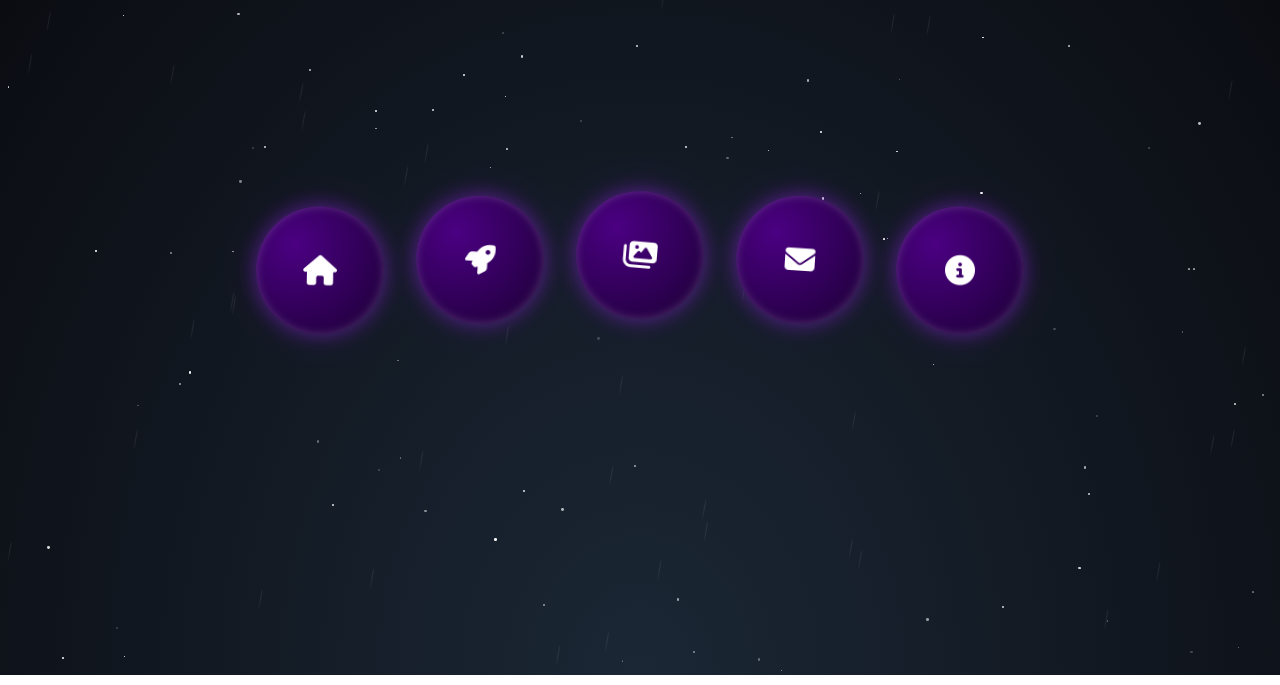
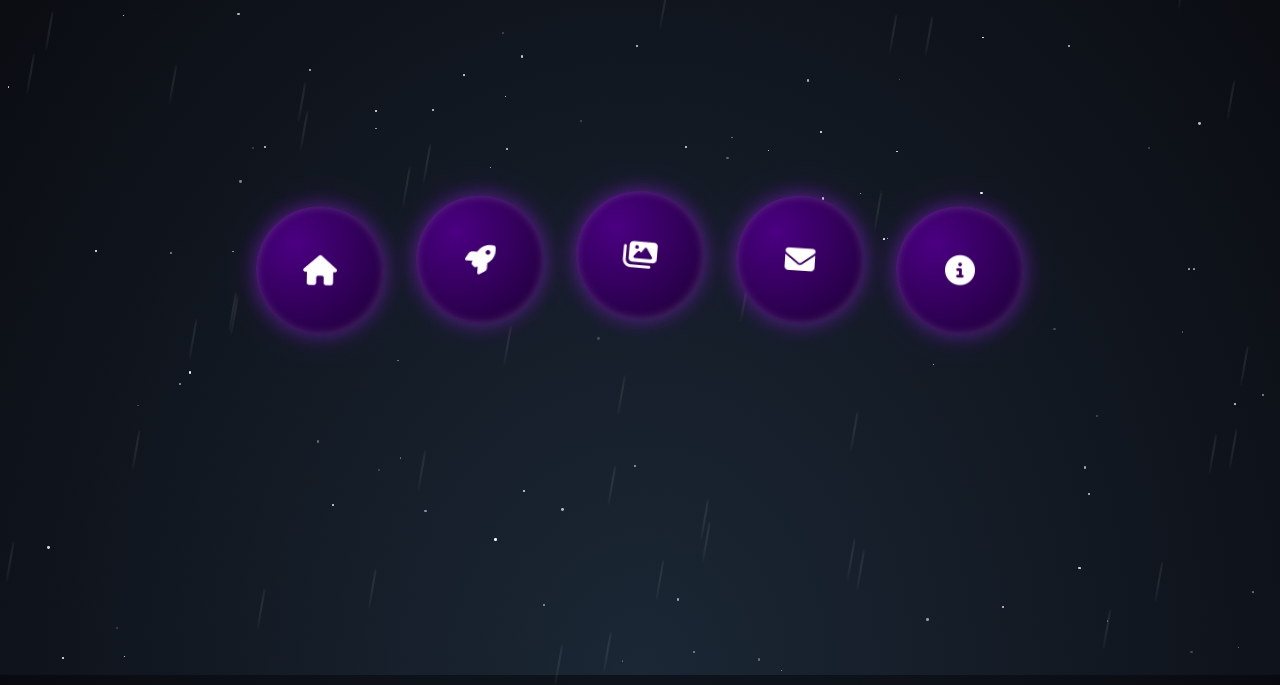
Before and after one commit to ALTcci/WebCodex, a plain HTML site: page index.html in a window 1280 px wide. Shown: the part 125-810 px from the top of the page. Drawn offline with nearby package versions, Linux system fonts and the light colour scheme.

Commit message:
bigger rain droplets

```diff
--- a/index.html
+++ b/index.html
@@ -70,8 +70,8 @@ transform: translateY(100vh) translateX(-50px) rotate(10deg);
 
 .raindrop {
 position: absolute;
-width: 1px;
-height: 20px;
+width: 2px;
+height: 40px;
 background: linear-gradient(to bottom, rgba(255, 255, 255, 0.1), rgba(255, 255, 255, 0.05));
 border-radius: 50%;
 animation: rain 1.5s linear infinite;
```
